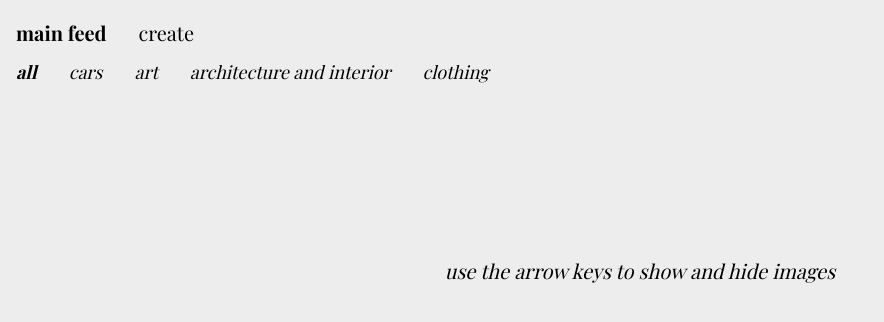
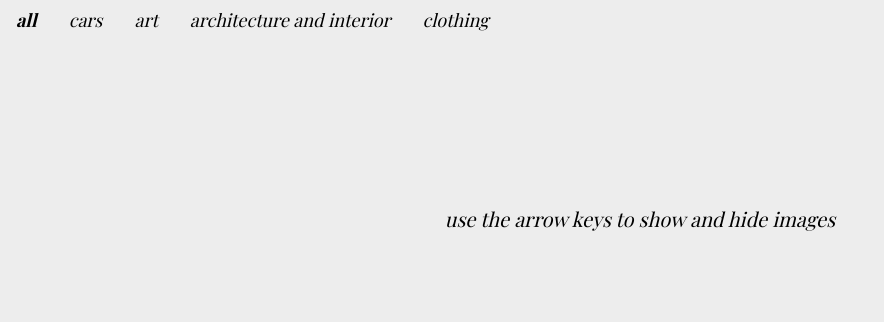
Before and after one commit to kristianvik/scrapbook, a plain HTML site: page index.html in a window 1280 px wide. Shown: the whole page, without its empty margins (0-884 px from the left). Drawn offline with nearby package versions, Linux system fonts and the light colour scheme; a web font is replaced by a local one.

Commit message:
cleana opp litt

```diff
--- a/index.html
+++ b/index.html
@@ -14,10 +14,6 @@
   <body>
   <!-- navbar section  -->
 
-  <div class="navbar">
-    <a class="active" href="#">main feed</a>
-    <a class="create" href="#">create</a>
-  </div>
   <div class="catNavbar">
     <a id="allBtn" class="active">all</a>
     <a id="carsBtn">cars</a>
--- a/style.css
+++ b/style.css
@@ -49,6 +49,7 @@ body {
   }
 
   .catNavbar {
+    margin-top: 8px;
     background-color: #EDEDED;
     overflow: hidden;
     font-size: 18px;
```
